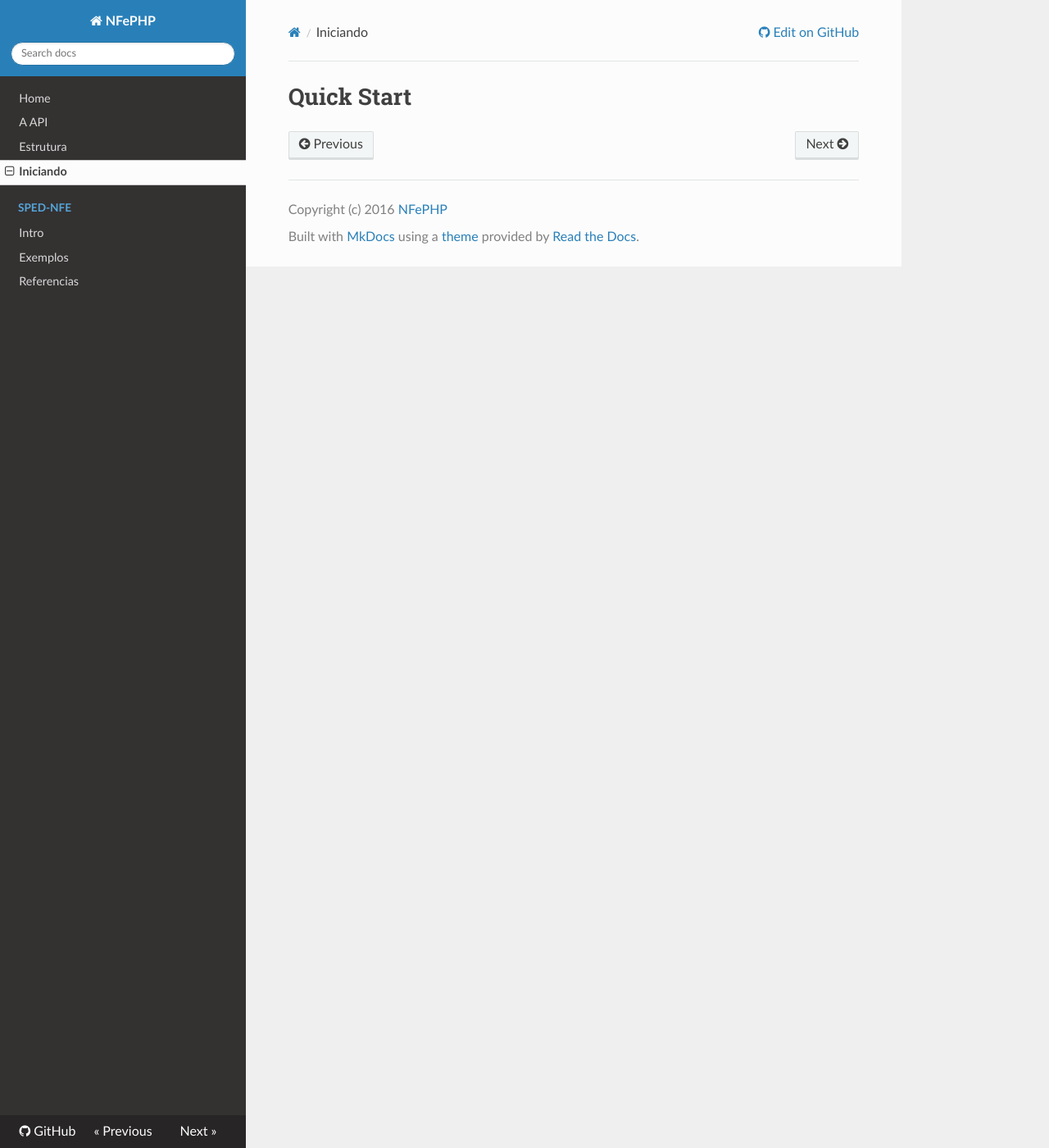
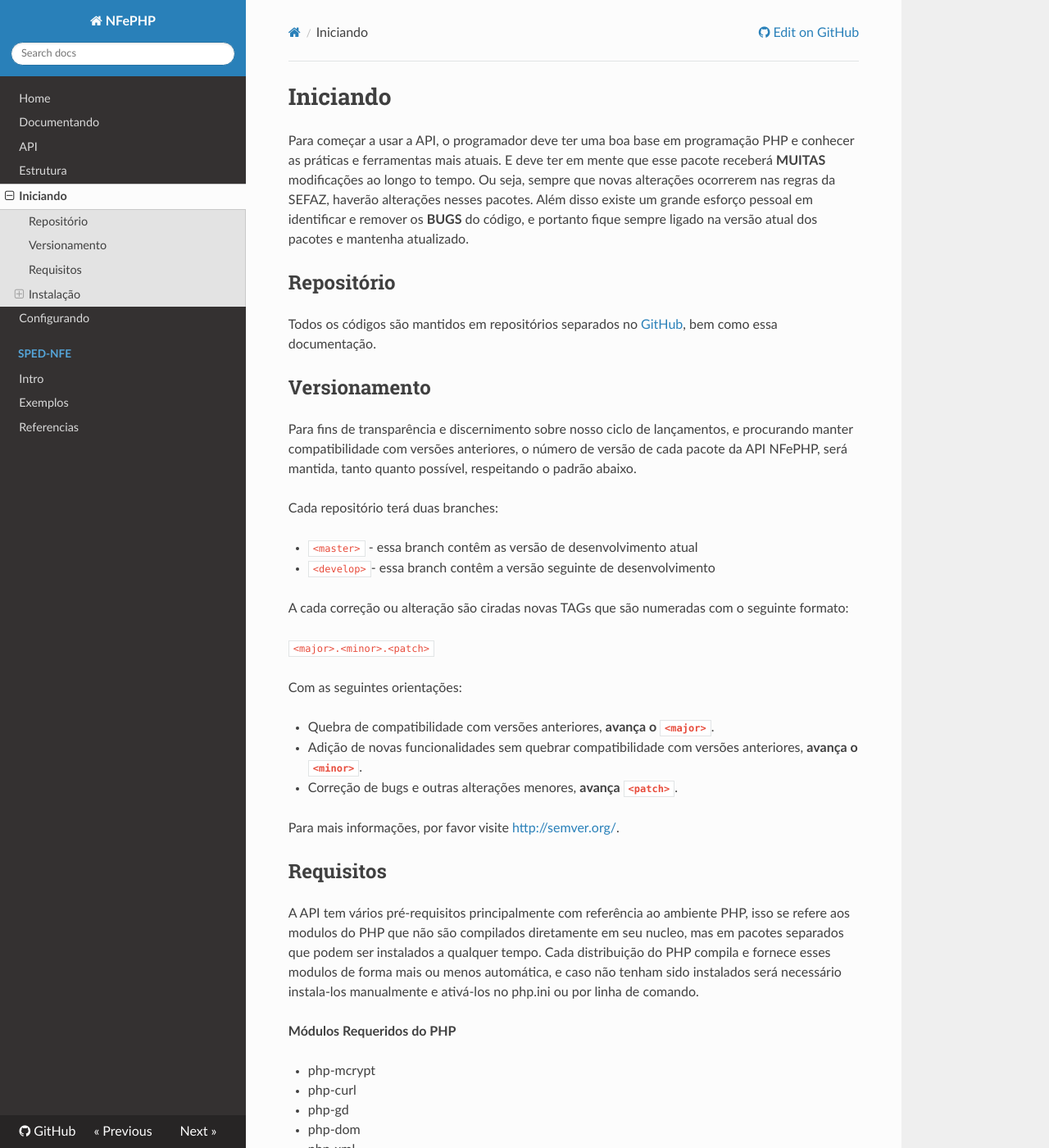
Before and after one commit to nfephp-org/sped-docs, an MkDocs documentation site: the page built from doc/book/iniciando.md, in a window 1280 px wide and 1400 px high. Shown: the whole window at 82% size. Built offline with MkDocs 1.6.1, drawn with Linux system fonts in a browser that asks for light colours; nearby versions of some CDN libraries; old or Windows-style settings are respelled for this version of MkDocs; some of the changed text lies outside the part shown.

````diff
--- a/doc/book/iniciando.md
+++ b/doc/book/iniciando.md
@@ -1 +1,85 @@
-# Quick Start
+# Iniciando
+Para começar a usar a API, o programador deve ter uma boa base em programação PHP e conhecer as práticas e ferramentas mais atuais. E deve ter em mente que esse pacote receberá **MUITAS** modificações ao longo to tempo. Ou seja, sempre que novas alterações ocorrerem nas regras da SEFAZ, haverão alterações nesses pacotes. Além disso existe um grande esforço pessoal em identificar e remover os **BUGS** do código, e portanto fique sempre ligado na versão atual dos pacotes e mantenha atualizado.
+
+## Repositório
+Todos os códigos são mantidos em repositórios separados no [GitHub](https://github.com/nfephp-org), bem como essa documentação.
+
+## Versionamento
+Para fins de transparência e discernimento sobre nosso ciclo de lançamentos, e procurando manter compatibilidade com versões anteriores, o número de versão de cada pacote da API NFePHP, será mantida, tanto quanto possível, respeitando o padrão abaixo.
+
+Cada repositório terá duas branches:
+
+* `<master>` - essa branch contêm as versão de desenvolvimento atual
+* `<develop>`- essa branch contêm a versão seguinte de desenvolvimento
+
+A cada correção ou alteração são ciradas novas TAGs que são numeradas com o seguinte formato:
+
+`<major>.<minor>.<patch>`
+
+Com as seguintes orientações:
+
+* Quebra de compatibilidade com versões anteriores, **avança o `<major>`**.
+* Adição de novas funcionalidades sem quebrar compatibilidade com versões anteriores, **avança o `<minor>`**.
+* Correção de bugs e outras alterações menores, **avança `<patch>`**.
+
+Para mais informações, por favor visite <http://semver.org/>.
+
+## Requisitos
+A API tem vários pré-requisitos principalmente com referência ao ambiente PHP, isso se refere aos modulos do PHP que não são compilados diretamente em seu nucleo, mas em pacotes separados que podem ser instalados a qualquer tempo.
+Cada distribuição do PHP compila e fornece esses modulos de forma mais ou menos automática, e caso não tenham sido instalados será necessário instala-los manualmente e ativá-los no php.ini ou por linha de comando.
+
+**Módulos Requeridos do PHP**
+
+- php-mcrypt
+- php-curl
+- php-gd
+- php-dom
+- php-xml
+- php-xmlreader
+- php-soap
+- php-openssl
+- php-zip
+- php-zlib
+- php-fileinfo
+- php-iconv
+- php-mbstring
+
+> A versão atual da API está sendo refatorada para uso do PHP 7 e portanto podem ocorrer problemas caso seja instalado em um ambiente com PHP cuja versão seja menor. Mas a mínima versão aceitável para uso, seria PHP 5.6, porém sem garantias que funcione e permaneça funcionando nesse ambiente *obsoleto*.
+
+> Existe o cuidado durante o desenvolvimento, de não incluir classes ou funções especificas a um sistema operacional, portanto em tese, a **API NFePHP** deve funcionar sem problemas seja em ambiente Windows, Apple OSx ou Linux. Pessoalmente, eu desenvolvo e aplico os testes sempre em ambiente Linux, mais especificamente usando versões do Debian e Ubuntu.
+
+## Instalação
+A instalação dos pacotes deve ser feita com o uso do [Composer](https://getcomposer.org/), para quem não conhece, o Composer é um gerenciador de pacotes do PHP que ajuda enormemente a terefa de distribuir, instalar e localizar as classes, nesse caso usando os recursos do [PSR-0](http://www.php-fig.org/psr/psr-0/pt-br/) e do [PSR-4](http://www.php-fig.org/psr/psr-4/) e do autoload. Todos os pacotes disponíves para instalação pelo Composer você encontra no [Packagist](https://packagist.org/).
+Para fazer a instalação via composer vá para a raiz do seu aplicativo e execute o comando do composer. Ou complemente o seu próprio "composer.json"
+
+No primeiro caso:
+
+#### Para instalar o pacote de NFe
+```bash
+composer require sped-nfe
+```
+#### Para instalar o pacote de CTe
+```bash
+composer require sped-cte
+```
+#### Para instalar o pacote de MDFe
+```bash
+composer require sped-mdfe
+```
+
+E assim por diante, veja mais detalhes na documentação.
+
+Já se tiver o seu próprio composer.json, inclua o pacote desejado como dependência da sua aplicação.
+```json
+"require": {
+        "nfephp-org/sped-nfe": "^4.1.0",
+
+```
+**IMPORTANTE: sempre deixe a versão da API no seu composer.json marcada com o "circunflexo" assim sempre que houver uma atualização do pacote o composer será capaz de usa-la, por exemplo se estiver na versão 4.1.2 e você der o comando de atualização dos pacotes essa nova versão do pacote será baixada e instalada automaticamente.**
+
+
+> É possivel sim usar as classes sem o composer, porém é um enorme disperdício de tempo e irá criar dificuldades para atualizar as classes, e isso não é _recomendado_.
+
+> _**Mas eu só queria usar as classes agora vou ter que estudar e saber usar o composer, autoload e PSR**_ ?
+
+> É, e não é só isso não, para poder usar a API adequadamente terá que estudar muito mais do que isso. E se não conhece o **Composer** e o **autoload**, sugiro **FORTEMENTE** que aprenda antes de tentar usar.
--- a/doc/bookdown.json
+++ b/doc/bookdown.json
@@ -2,9 +2,11 @@
   "title": "NFePHP: API para comunicação com a SEFAZ, geração e controle dos documentos fiscais estabelecidos pelo Projeto SPED",
   "content": [
     {"Intro": "../README.md"},
-    {"A API": "book/nfephp.md"},
+    {"Documentando": "book/documentando.md"},
+    {"API": "book/nfephp.md"},
     {"Estrutura": "book/estrutura.md"},
     {"Iniciando": "book/iniciando.md"},
+    {"Configurando": "book/configurando.md"},
     "book/nfe/bookdown.json"
   ],
   "target": "./html"
--- a/mkdocs.yml
+++ b/mkdocs.yml
@@ -2,9 +2,11 @@ docs_dir: doc/book
 site_dir: doc/html
 pages:
     - index.md
-    - { 'A API': nfephp.md }
+    - { Documentando: documentando.md }
+    - { API: nfephp.md }
     - { Estrutura: estrutura.md }
     - { Iniciando: iniciando.md }
+    - { Configurando: configurando.md }
     - { sped-nfe: [{ Intro: nfe/intro.md }, { Exemplos: nfe/exemplos.md }, { Referencias: nfe/referencias.md }] }
 theme: readthedocs
 site_name: NFePHP
````
Also changed, not shown: README.md (+18 -13 lines), doc/book/configurando.md (added, +100 -0 lines), doc/book/documentando.md (added, +19 -0 lines).
